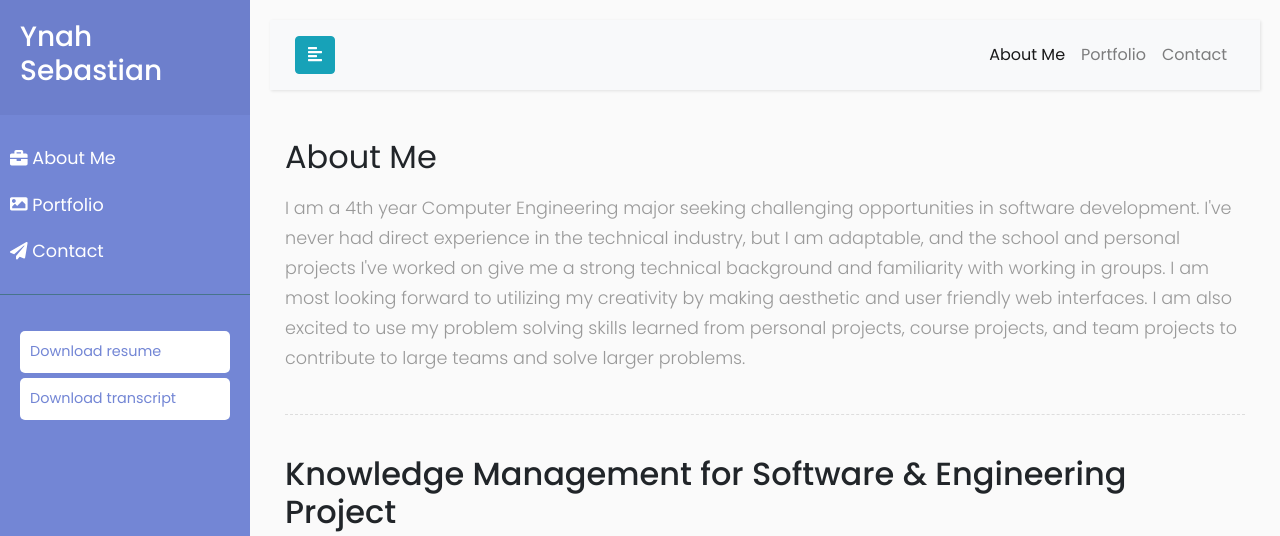
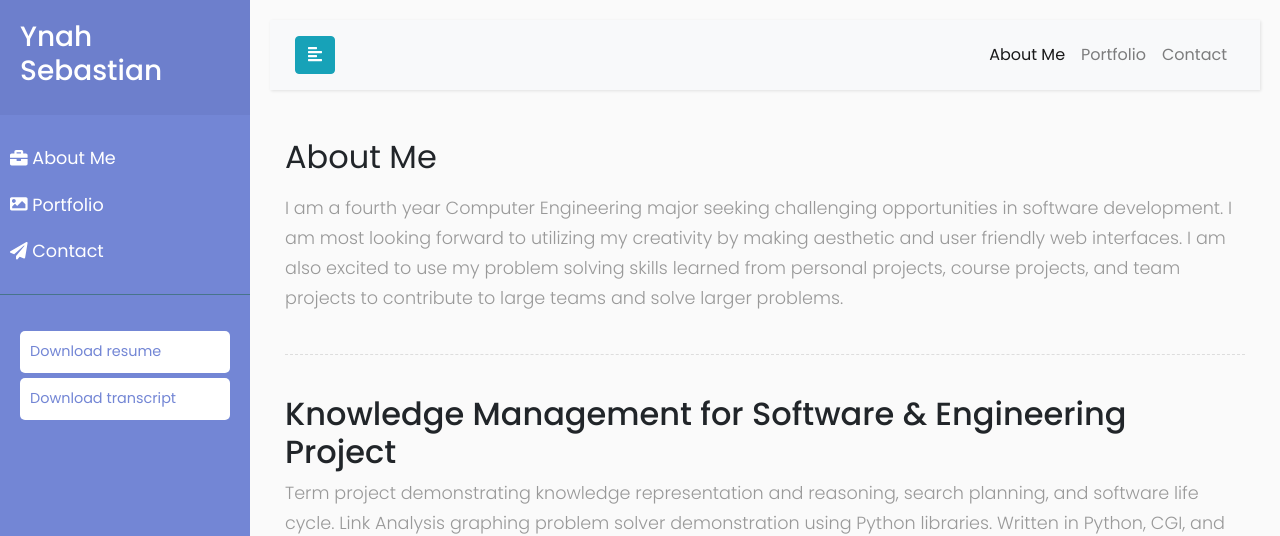
Before and after one commit to ymsebast/Portfolio, a plain HTML site: page index.html in a window 1280 px wide. Shown: the top 536 px of the page. Drawn offline with nearby package versions, Linux system fonts and the light colour scheme.

Commit message:
corrected index

```diff
--- a/index.html
+++ b/index.html
@@ -108,10 +108,11 @@
                 <h1 class="mt-4 mb-3">
                     <small>About Me</small>
                 </h1>
-                <p>I am a 4th year Computer Engineering major seeking challenging opportunities in software development.
-                    I've never had direct experience in the technical industry, but I am adaptable, and the school and
+                <p>I am a fourth year Computer Engineering major seeking challenging opportunities in software development.
+                    <!-- I've never had direct experience in the technical industry, but I am adaptable, and the school and
                     personal projects I've worked on give me a strong technical background
-                    and familiarity with working in groups. I am most looking forward to utilizing my creativity by
+                    and familiarity with working in groups. -->
+                     I am most looking forward to utilizing my creativity by
                     making
                     aesthetic and user friendly web
                     interfaces.
```
